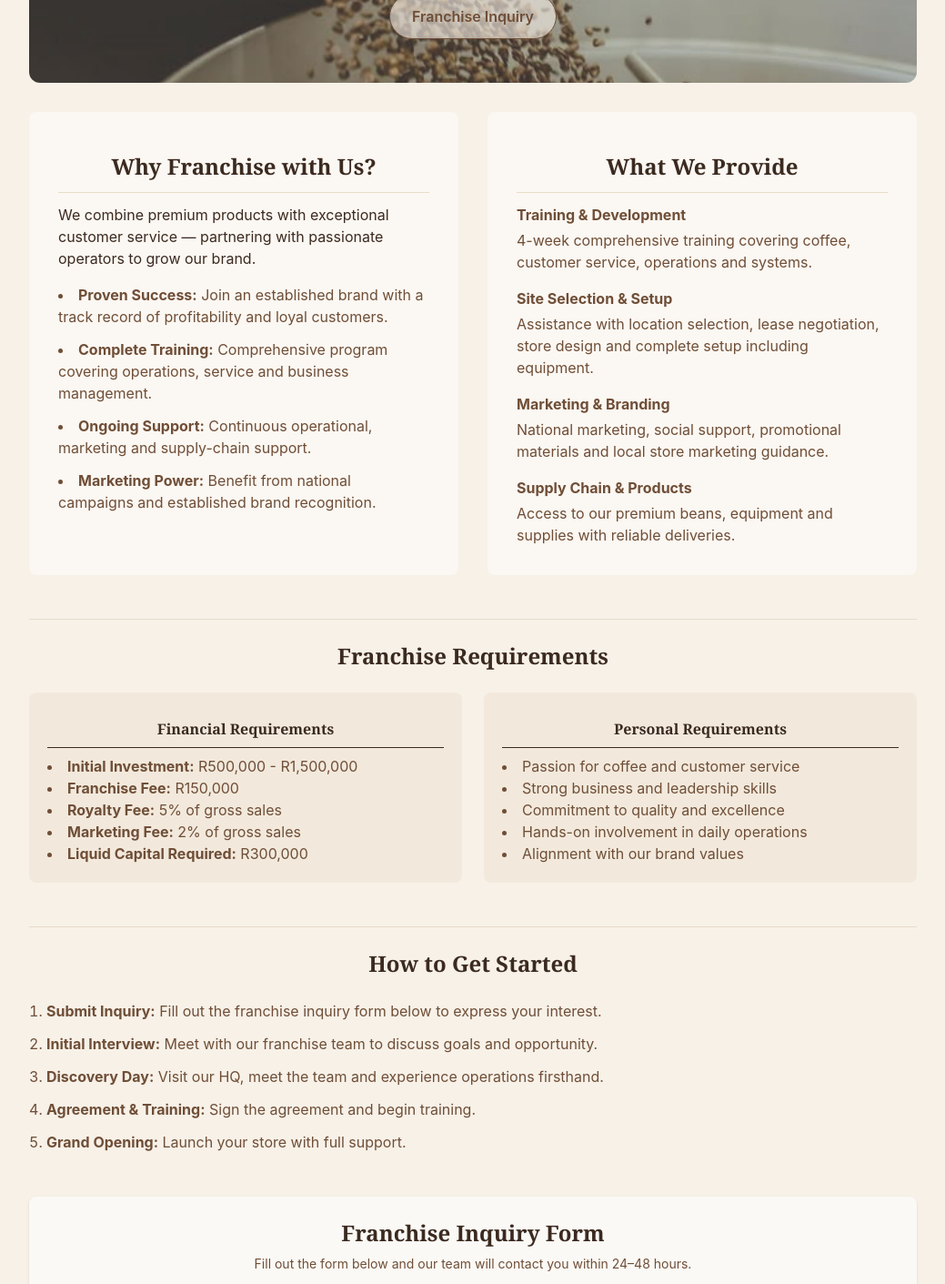
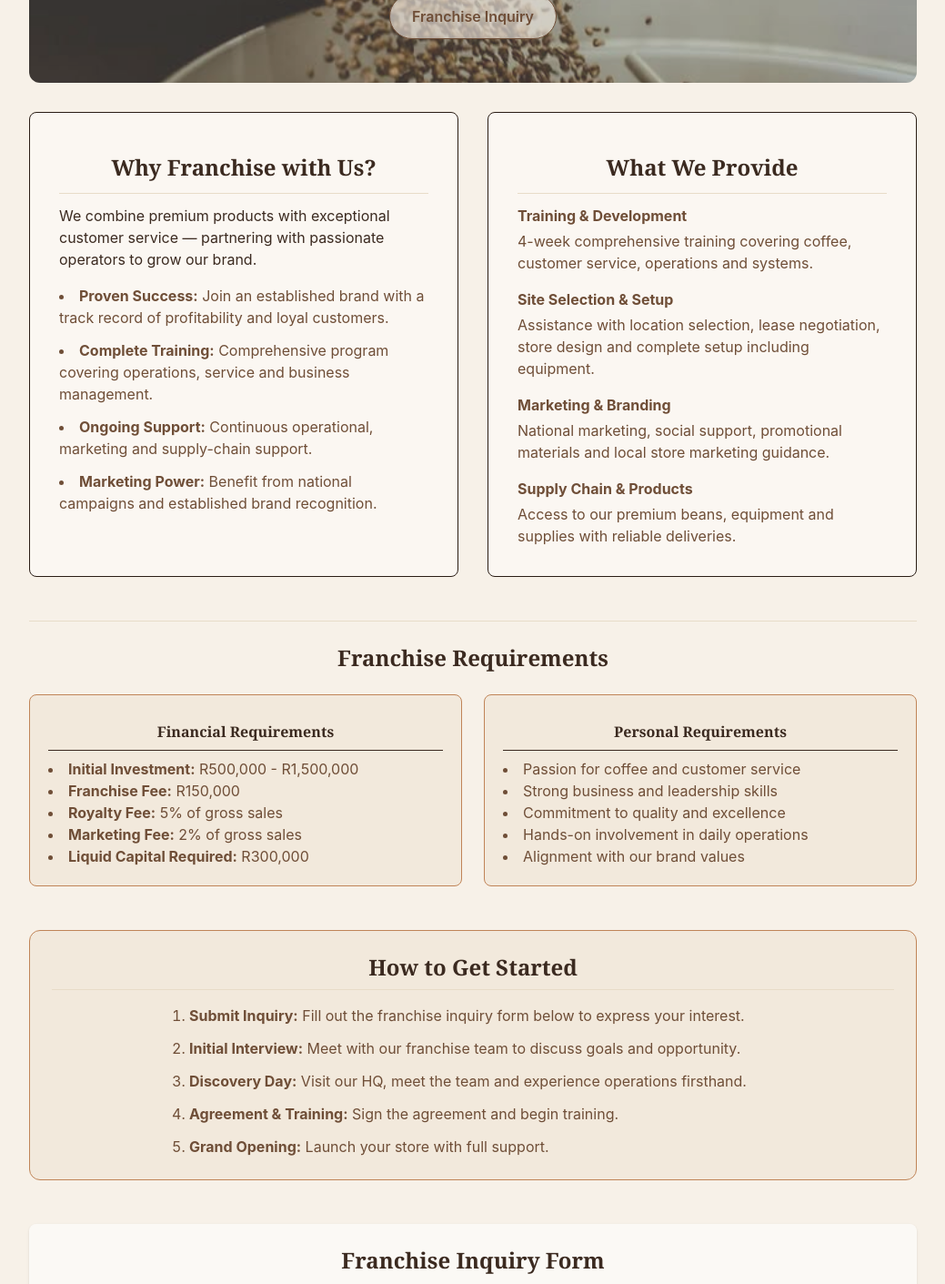
Before and after one commit to ThamiRoneo/company-project1-toro, a React (Vite) app: page /franchise in a window 1280 px wide. Shown: the part 300-1711 px from the top of the page at 91% size, without its empty margins (120-1159 px from the left). Built offline with nearby package versions, Linux system fonts and the light colour scheme.

Commit message:
updated info border colors

```diff
--- a/src/pages/Franchise.jsx
+++ b/src/pages/Franchise.jsx
@@ -107,7 +107,7 @@ export default function Franchise() {
       </header>
 
       <section className="grid gap-8 md:grid-cols-2">
-        <div className="bg-white/40 p-8 rounded-lg">
+        <div className="bg-white/40 border border-toro-char p-8 rounded-lg">
           <h2 className="font-display font-semibold text-center text-2xl text-toro-espresso border-b border-toro-sand p-3">
             Why Franchise with Us?
           </h2>
@@ -135,7 +135,7 @@ export default function Franchise() {
           </ul>
         </div>
 
-        <div className="bg-white/40 p-8 rounded-lg">
+        <div className="bg-white/40 border border-toro-char p-8 rounded-lg">
           <h2 className="font-display font-semibold border-b border-toro-sand p-3 text-center text-2xl text-toro-espresso">
             What We Provide
           </h2>
@@ -177,7 +177,7 @@ export default function Franchise() {
           Franchise Requirements
         </h2>
         <div className="mt-4 grid gap-6 md:grid-cols-2">
-          <div className="bg-toro-sand/40 p-5 rounded-lg">
+          <div className="bg-toro-sand/40 border border-toro-clay p-5 rounded-lg">
             <h3 className="font-display font-bold border-b p-2 text-center">
               Financial Requirements
             </h3>
@@ -200,7 +200,7 @@ export default function Franchise() {
             </ul>
           </div>
 
-          <div className="bg-toro-sand/40 p-5 rounded-lg">
+          <div className="bg-toro-sand/40 border border-toro-clay p-5 rounded-lg">
             <h3 className="font-display font-bold border-b p-2 text-center">
               Personal Requirements
             </h3>
@@ -216,30 +216,35 @@ export default function Franchise() {
       </section>
 
       <section className="mt-12">
-        <h2 className="font-display font-semibold border-t border-toro-sand pt-6 pb-2 text-2xl text-center text-toro-espresso">
+        <div className="border border-toro-clay rounded-toro bg-toro-sand/40 p-6">
+          <h2 className="font-display font-semibold border-b border-toro-sand pb-2 text-2xl text-center text-toro-espresso">
             How to Get Started
           </h2>
-        <ol className="mt-4 list-decimal list-inside space-y-3 text-toro-brown">
+          <div className="mx-auto max-w-2xl">
+            <ol className="mt-4 list-decimal space-y-3 pl-6 text-toro-brown">
               <li>
-            <strong>Submit Inquiry:</strong> Fill out the franchise inquiry form
-            below to express your interest.
+                <strong>Submit Inquiry:</strong> Fill out the franchise inquiry
+                form below to express your interest.
               </li>
               <li>
-            <strong>Initial Interview:</strong> Meet with our franchise team to
-            discuss goals and opportunity.
+                <strong>Initial Interview:</strong> Meet with our franchise team
+                to discuss goals and opportunity.
               </li>
               <li>
                 <strong>Discovery Day:</strong> Visit our HQ, meet the team and
                 experience operations firsthand.
               </li>
               <li>
-            <strong>Agreement & Training:</strong> Sign the agreement and begin
-            training.
+                <strong>Agreement & Training:</strong> Sign the agreement and
+                begin training.
               </li>
               <li>
-            <strong>Grand Opening:</strong> Launch your store with full support.
+                <strong>Grand Opening:</strong> Launch your store with full
+                support.
               </li>
             </ol>
+          </div>
+        </div>
       </section>
 
       <section
@@ -341,7 +346,7 @@ export default function Franchise() {
                 <MessageIcon />
                 <textarea
                   name="about"
-                  placeholder="Tell us about yourself...\ni.e. Share your experiences, goals, and why you want to franchise us."
+                  placeholder="Tell us about yourself... i.e. Share your experiences, goals, and why you want to franchise us."
                   value={form.about}
                   onChange={(e) => update("about", e.target.value)}
                   onBlur={() => setTouched((p) => ({ ...p, about: true }))}
```
Lines whose indentation alone changed are shown as unchanged.
